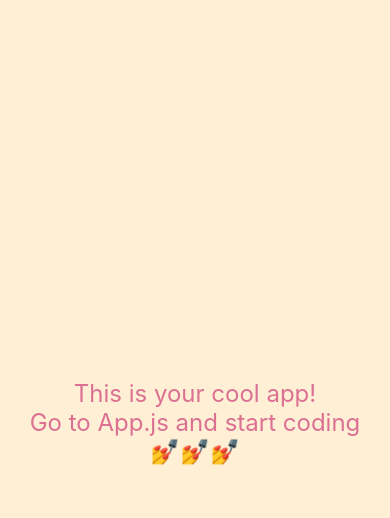
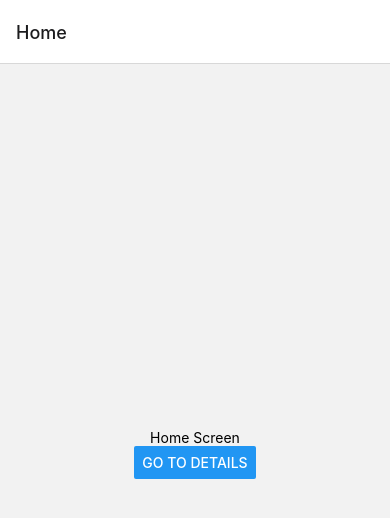
Before and after one commit to Technigo/project-react-native-app, a React Native app: screen / in a window 390 px wide. Shown: the top 518 px of the page. Built offline with nearby package versions, Linux system fonts and the light colour scheme.

Commit message:
navigation added, camera initiated as one of the pages

```diff
--- a/App.js
+++ b/App.js
@@ -1,26 +1,60 @@
 import React from 'react';
-import styled from 'styled-components/native';
+import { Button, View, Text } from 'react-native';
+import { NavigationContainer } from '@react-navigation/native';
+import { createNativeStackNavigator } from '@react-navigation/native-stack';
+import CameraPage from './components/CameraPage';
 
-const Container = styled.View`
-	flex: 1;
-	background-color: papayawhip;
-	justify-content: center;
-	align-items: center;
-`;
 
-const Title = styled.Text`
-	font-size: 24px;
-	color: palevioletred;
-`;
+	function HomeScreen({ navigation }) {
+		return (
+		  <View style={{ flex: 1, alignItems: 'center', justifyContent: 'center' }}>
+			<Text>Home Screen</Text>
+			<Button
+			  title="Go to Details"
+			  onPress={() => navigation.navigate('Details')}
+			/>
+		  </View>
+		);
+	  }
 
-const App = () => {
-	return (
-		<Container>
-			<Title>This is your cool app!</Title>
-			<Title>Go to App.js and start coding</Title>
-			<Title>💅💅💅</Title>
-		</Container>
-	);
-};
+	  function DetailsScreen({ navigation }) {
+		return (
+		  <View style={{ flex: 1, alignItems: 'center', justifyContent: 'center' }}>
+			<Text>Details Screen</Text>
+			<Button
+			  title="Go to Camera"
+			  onPress={() => navigation.navigate('Camera')}
+			/>
+			<Button title="Go to Home" onPress={() => navigation.navigate('Home')} />
+			{/* <Button title="Go back" onPress={() => navigation.goBack()} />
+			<Button
+			  title="Go back to first screen in stack"
+			  onPress={() => navigation.popToTop()}
+			/> */}
+		  </View>
+		);
+	  }
 
-export default App;
+	  function CameraScreen({ navigation }) {
+		return (
+			<>
+			<CameraPage/>
+			</>
+		)
+	  }
+
+	const Stack = createNativeStackNavigator();
+
+	const App = () => {
+		return (
+			<NavigationContainer>
+			  <Stack.Navigator initialRouteName="Home">
+				<Stack.Screen name="Home" component={HomeScreen} />
+				<Stack.Screen name="Details" component={DetailsScreen} />
+				<Stack.Screen name="Camera" component={CameraScreen} />
+			  </Stack.Navigator>
+			</NavigationContainer>
+		  );
+		}
+
+	export default App;
--- /dev/null
+++ b/components/CameraPage.js
@@ -0,0 +1,64 @@
+import React, { useState, useEffect } from 'react';
+import { StyleSheet, Text, View, TouchableOpacity } from 'react-native';
+import { Camera } from 'expo-camera';
+
+export default function CameraPage() {
+  const [hasPermission, setHasPermission] = useState(null);
+  const [type, setType] = useState(Camera.Constants.Type.back);
+
+  useEffect(() => {
+    (async () => {
+      const { status } = await Camera.requestCameraPermissionsAsync();
+      setHasPermission(status === 'granted');
+    })();
+  }, []);
+
+  if (hasPermission === null) {
+    return <View />;
+  }
+  if (hasPermission === false) {
+    return <Text>No access to camera</Text>;
+  }
+  return (
+    <View style={styles.container}>
+      <Camera style={styles.camera} type={type}>
+        <View style={styles.buttonContainer}>
+          <TouchableOpacity
+            style={styles.button}
+            onPress={() => {
+              setType(
+                type === Camera.Constants.Type.front
+                //   ? Camera.Constants.Type.front
+                //   : Camera.Constants.Type.back
+              );
+            }}>
+            <Text style={styles.text}> Flip </Text>
+          </TouchableOpacity>
+        </View>
+      </Camera>
+    </View>
+  );
+}
+const styles = StyleSheet.create({
+	container: {
+	  flex: 1,
+	},
+	camera: {
+	  flex: 1,
+	},
+	buttonContainer: {
+	  flex: 1,
+	  backgroundColor: 'transparent',
+	  flexDirection: 'row',
+	  margin: 20,
+	},
+	button: {
+	  flex: 0.1,
+	  alignSelf: 'flex-end',
+	  alignItems: 'center',
+	},
+	text: {
+	  fontSize: 18,
+	  color: 'white',
+	},
+  });
--- a/package.json
+++ b/package.json
@@ -8,14 +8,20 @@
     "eject": "expo eject"
   },
   "dependencies": {
+    "@react-navigation/native": "^6.0.6",
+    "@react-navigation/native-stack": "^6.2.5",
     "braces": "^3.0.2",
     "expo": "~43.0.0",
+    "expo-camera": "~12.0.3",
     "expo-status-bar": "~1.1.0",
     "mem": "^9.0.1",
     "minimist": "^1.2.5",
     "react": "17.0.1",
     "react-dom": "17.0.1",
     "react-native": "0.64.2",
+    "react-native-image-picker": "^4.3.0",
+    "react-native-safe-area-context": "3.3.2",
+    "react-native-screens": "~3.8.0",
     "react-native-web": "0.17.1",
     "styled-components": "^5.3.3"
   },
```
Also changed, not shown: 1 other file (tests, documents, lock files or other folders).
